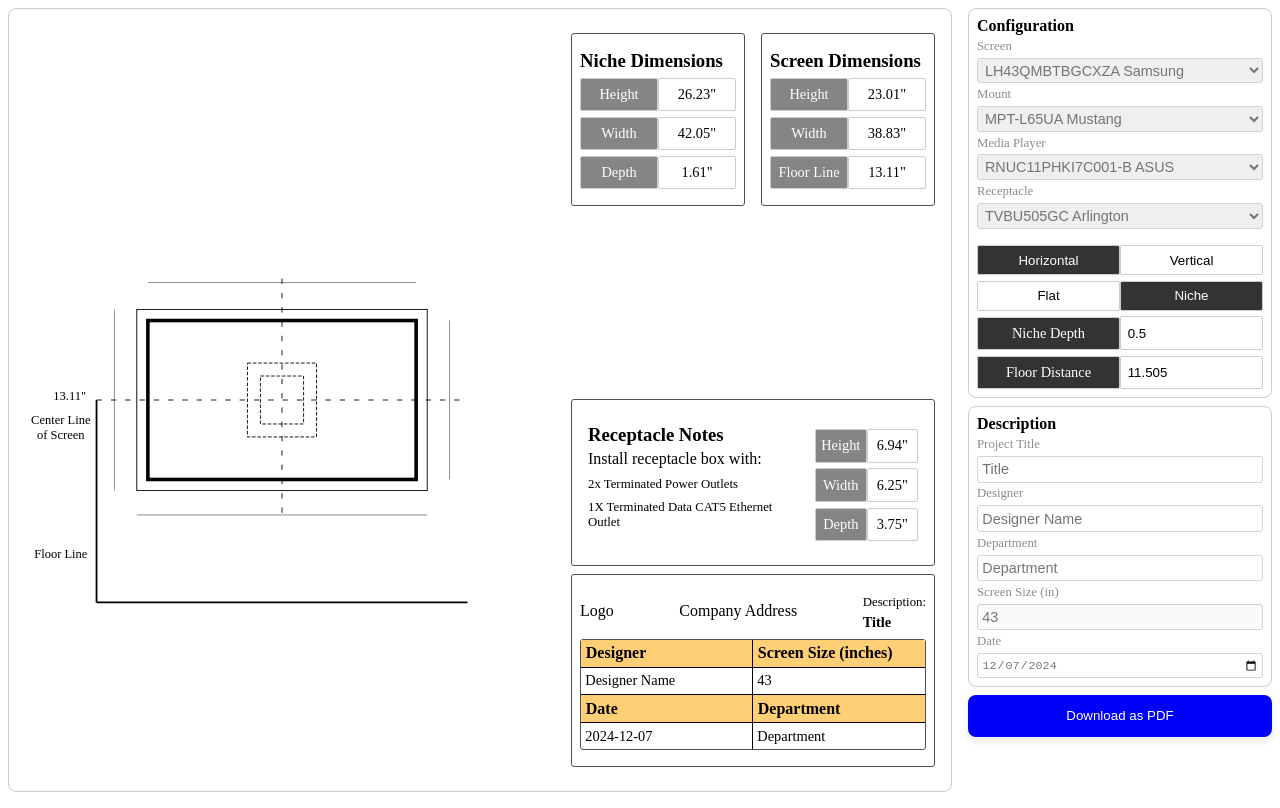
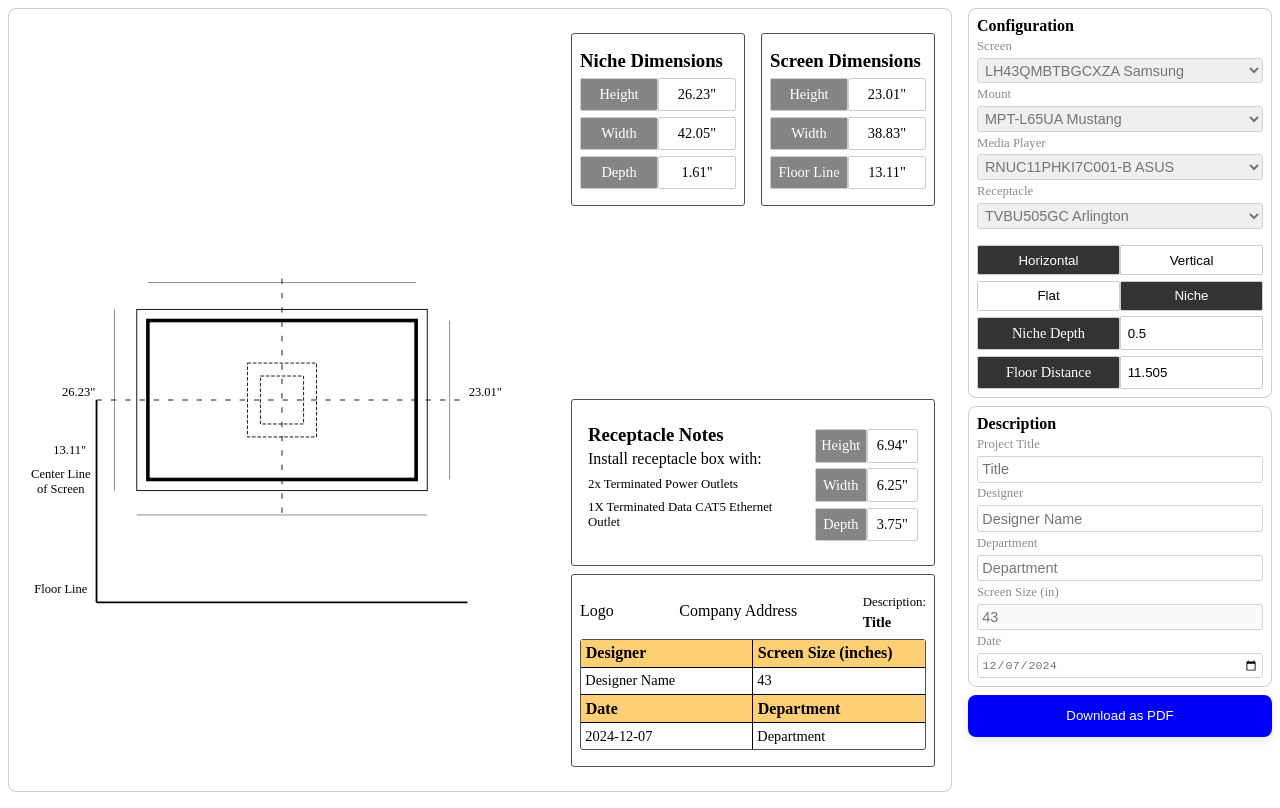
Before and after one commit to GabeEss/DiagramBuilderDemo, a React (Vite) app: page / in a window 1280 px wide. Built offline with nearby package versions, Linux system fonts and the light colour scheme.

Commit message:
Add labels for screen height and niche height.

```diff
--- a/src/components/diagram-display.jsx
+++ b/src/components/diagram-display.jsx
@@ -129,9 +129,7 @@ function DiagramDisplay({pdfContainerRef}) {
                             fill="none"
                             strokeWidth={4}/>
                         {/* Niche Width Label */}
-                        <text>
 
-                        </text>
                         {/* Niche Width Line */}
                         {niche === "flat" ? "" :
                             <line
@@ -145,6 +143,13 @@ function DiagramDisplay({pdfContainerRef}) {
                         }
 
                         {/* Niche Height Label */}
+                        {niche === "flat" ? "" : <text
+                            x={FLOOR_LINE_X - 20}
+                            y={((totalNicheDepth/2 * scalingFactor + Number(screenHeight)))/2 + SVG_ADJUST/2 - 5}
+                            textAnchor="middle"
+                            fontSize={14}
+                            fill="black">{(Number(screen?.['Height']) + (totalNicheDepth/2)).toFixed(2) || 0}"</text>
+                        }
                         {/* Niche Height Line */}
                         {niche === "flat" ? "" :
                             <line
@@ -158,6 +163,12 @@ function DiagramDisplay({pdfContainerRef}) {
                         }
 
                         {/* Screen Height Label */}
+                        <text
+                            x={totalNicheDepth/2 * scalingFactor + Number(screenWidth) + SVG_ADJUST - FLOOR_LINE_X + 20}
+                            y={((totalNicheDepth/2 * scalingFactor + Number(screenHeight)))/2 + SVG_ADJUST/2 - 5}
+                            textAnchor="middle"
+                            fontSize={14}
+                            fill="black">{Number(screen?.['Height']).toFixed(2)}"</text>
                         {/* Screen Height Line */}
                         <line
                             x1={totalNicheDepth/2 * scalingFactor + Number(screenWidth) + SVG_ADJUST - FLOOR_LINE_X - 20}
@@ -246,14 +257,14 @@ function DiagramDisplay({pdfContainerRef}) {
                         {/* Floor line measurement label */}
                         <text
                             x={FLOOR_LINE_X - 30}
-                            y={((totalNicheDepth/2 * scalingFactor + Number(screenHeight)))/2 + SVG_ADJUST/2}
+                            y={((totalNicheDepth/2 * scalingFactor + Number(screenHeight)))/2 + SVG_ADJUST/2 + 60}
                             textAnchor="middle"
                             fontSize={14}
                             fill="black">{(distanceFloor + (totalNicheDepth/4)).toFixed(2)}"</text>
                         {/* Center line label */}
                         <text
                             x={FLOOR_LINE_X - 30}
-                            y={((totalNicheDepth/2 * scalingFactor + Number(screenHeight)))/2 + SVG_ADJUST/2 + 10}
+                            y={((totalNicheDepth/2 * scalingFactor + Number(screenHeight)))/2 + SVG_ADJUST/2 + 70}
                             textAnchor="middle"
                             fontSize={14}
                             fill="black">
@@ -263,7 +274,7 @@ function DiagramDisplay({pdfContainerRef}) {
                         {/* Floor line label */}
                         <text
                             x={FLOOR_LINE_X - 40}
-                            y={((totalNicheDepth/2 * scalingFactor + Number(screenHeight))) + 200}
+                            y={((totalNicheDepth/2 * scalingFactor + Number(screenHeight))) + 240}
                             textAnchor="middle"
                             fontSize={14}
                             fill="black">Floor Line
--- a/src/components/download-button.jsx
+++ b/src/components/download-button.jsx
@@ -37,6 +37,7 @@ const DownloadButton = ({ pdfContainerRef }) => {
                 finalImgWidth = finalImgHeight * aspectRatio;
             }
 
+            // Centers the image
             const marginX = (pdfWidth - finalImgWidth) / 2;
             const marginY = (pdfHeight - finalImgHeight) / 2;
 
```
